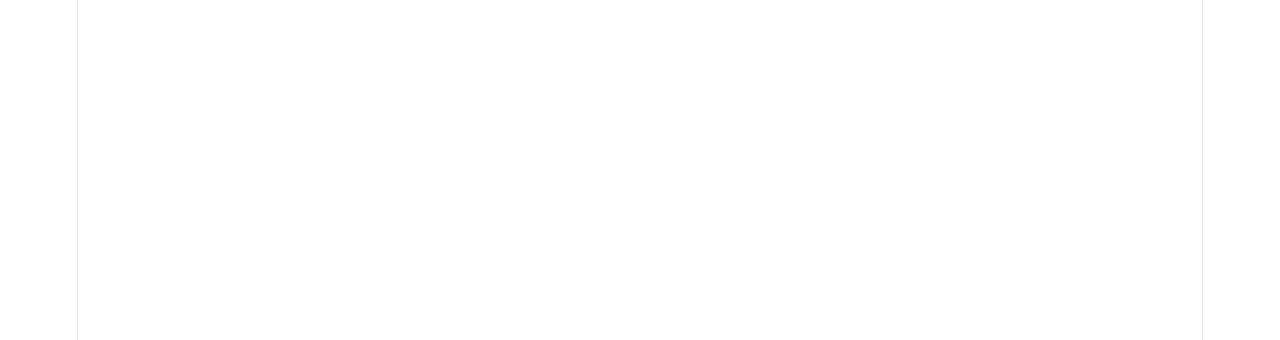
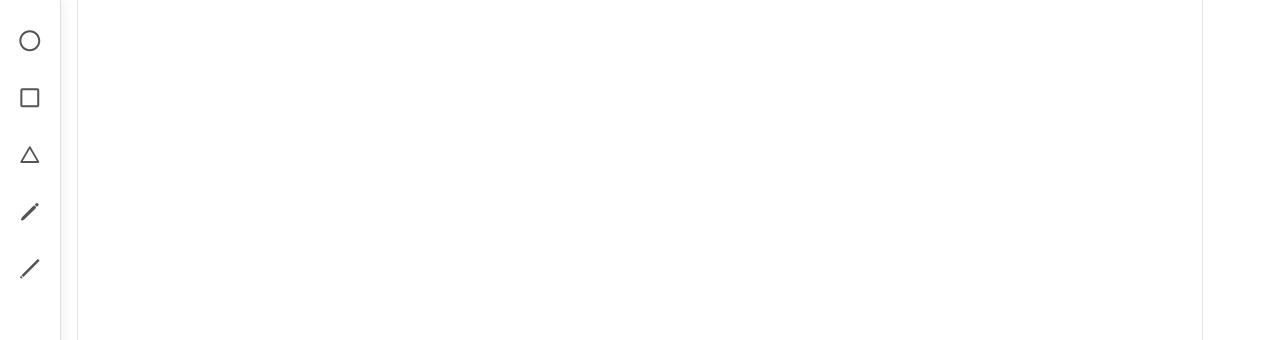
Before and after one commit to RaihanaFerdousi/Pdf-Editor, a React (Vite) app: page / in a window 1280 px wide. Shown: the top 340 px of the page. Built offline with nearby package versions, Linux system fonts and the light colour scheme.

Commit message:
created ToolBar

```diff
--- a/package.json
+++ b/package.json
@@ -13,7 +13,8 @@
     "fabric": "^7.2.0",
     "pdfjs-dist": "^5.5.207",
     "react": "^19.2.4",
-    "react-dom": "^19.2.4"
+    "react-dom": "^19.2.4",
+    "react-icons": "^5.6.0"
   },
   "devDependencies": {
     "@eslint/js": "^9.39.4",
--- a/src/App.tsx
+++ b/src/App.tsx
@@ -1,10 +1,11 @@
-import './App.css'
+import './App.css';
+import ToolBar from './Components/ToolBar'
 
 function App() {
 
   return (
     <>
-
+      <ToolBar/>
     </>
   )
 }
--- /dev/null
+++ b/src/Components/ToolBar.css
@@ -0,0 +1,48 @@
+.layout-container {
+  display: flex;
+}
+
+.sidebar-toolbar {
+  width: 60px;
+  height: 100vh;
+  background-color: #ffffff;
+  display: flex;
+  flex-direction: column;
+  align-items: center;
+  padding-top: 20px;
+  gap: 15px;
+  box-shadow: 4px 0 10px rgba(0, 0, 0, 0.05);
+  position: fixed;
+  left: 0;
+  top: 0;
+  z-index: 1000;
+  border-right: 1px solid #e0e0e0;
+}
+
+.toolbar-button {
+  width: 42px;
+  height: 42px;
+  display: flex;
+  align-items: center;
+  justify-content: center;
+  background-color: transparent;
+  border: none;
+  border-radius: 8px;
+  cursor: pointer;
+  transition: all 0.2s ease;
+  color: #555;
+  font-size: 1.2rem;
+}
+
+.toolbar-button:hover {
+  background-color: #f0f4f8;
+  color: #007aff;
+}
+
+.main-content {
+  margin-left: 60px;
+  padding: 40px;
+  flex: 1;
+  min-height: 100vh;
+  background-color: #fafafa;
+}
--- /dev/null
+++ b/src/Components/ToolBar.tsx
@@ -0,0 +1,31 @@
+import './ToolBar.css';
+import { FaRegCircle } from "react-icons/fa";
+import { FaRegSquare } from "react-icons/fa";
+import { RiTriangleLine } from "react-icons/ri";
+import { IoPencil } from "react-icons/io5";
+import { GiStraightPipe } from "react-icons/gi";
+
+
+export default function ToolBar() {
+  return (
+    <div className="layout-container">
+      <aside className="sidebar-toolbar">
+        <button className="toolbar-button">
+          <FaRegCircle/>
+        </button>
+        <button className="toolbar-button">
+          <FaRegSquare />
+        </button>
+        <button className="toolbar-button">
+          <RiTriangleLine />
+        </button>
+        <button className="toolbar-button">
+          <IoPencil />
+        </button>
+        <button className='toolbar-button'>
+          <GiStraightPipe />
+        </button>
+      </aside>
+    </div>
+  );
+}
```
Also changed, not shown: src/Components/ToolBar.jsx (deleted), 1 other file (tests, documents, lock files or other folders).
